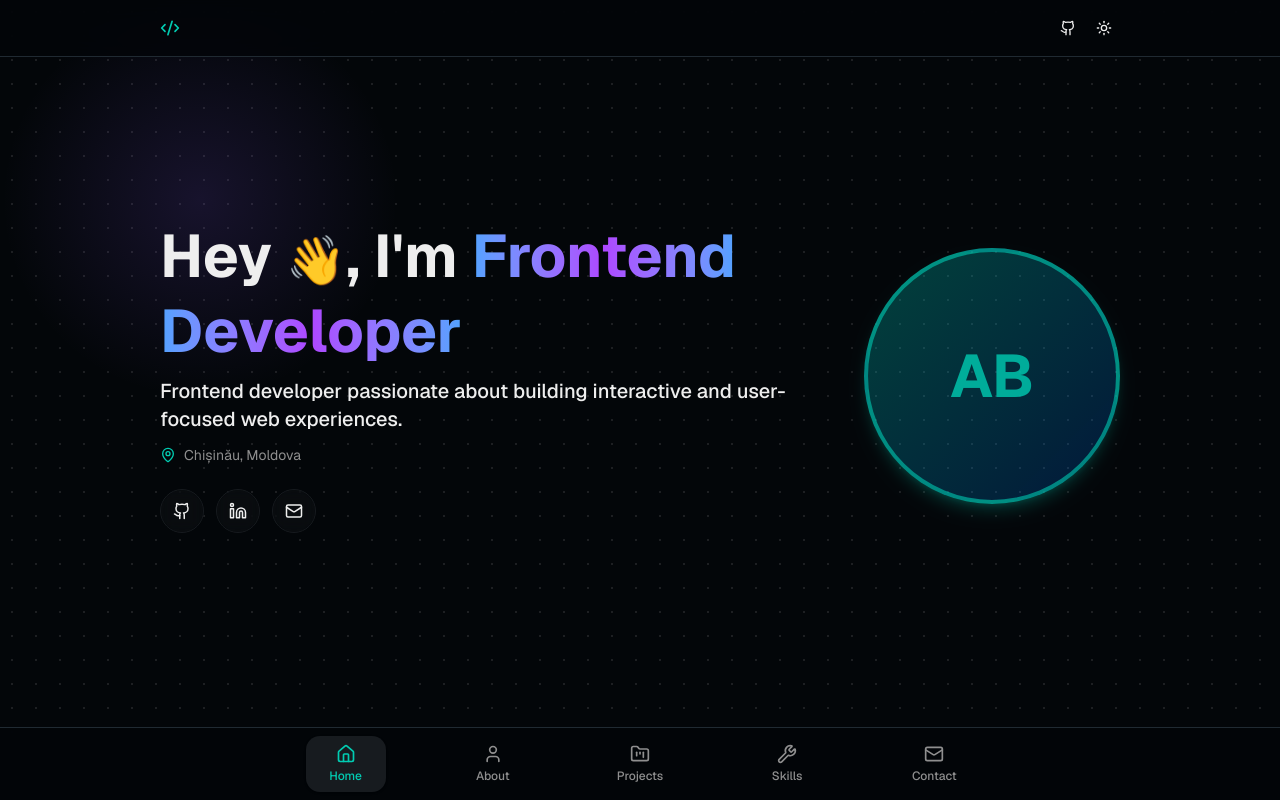
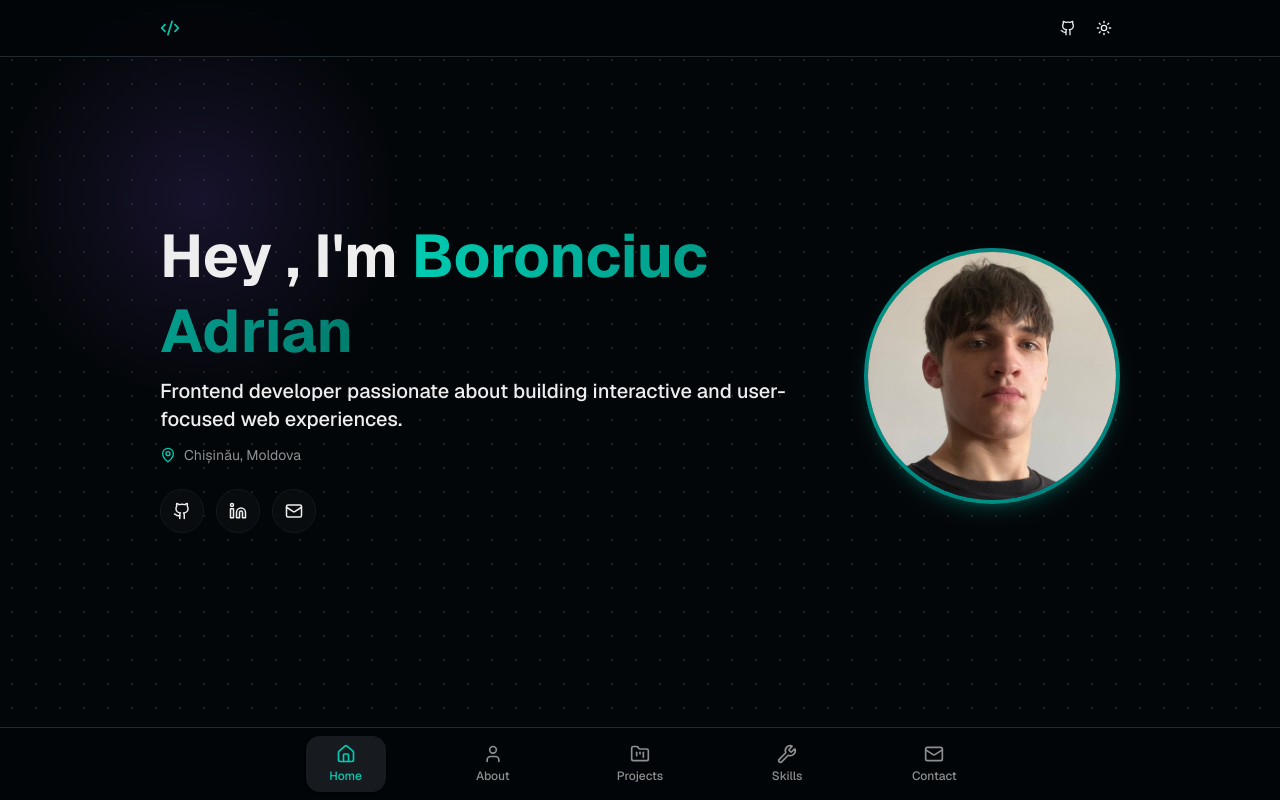
Before and after one commit to adrian-237/portfolio, a Next.js app: page / in a window 1280 px wide. Built offline with nearby package versions, Linux system fonts and the light colour scheme.

Commit message:
projects links fixes

```diff
--- a/src/app/contact/page.tsx
+++ b/src/app/contact/page.tsx
@@ -16,7 +16,7 @@ const socialLinks = [
     description: "boronciuc.adrian@gmail.com",
   },
   {
-    href: "https://linkedin.com",
+    href: "https://www.linkedin.com/in/adrian-boronciuc-434a3935b/",
     icon: Linkedin,
     label: "LinkedIn",
     description: "View LinkedIn profile",
--- a/src/app/page.tsx
+++ b/src/app/page.tsx
@@ -4,7 +4,11 @@ import { SocialLink } from "@/components/portfolio/social-link";
 
 const socialIcons = [
   { icon: Github, href: "https://github.com/adrian-237/", label: "GitHub" },
-  { icon: Linkedin, href: "https://linkedin.com", label: "LinkedIn" },
+  {
+    icon: Linkedin,
+    href: "https://www.linkedin.com/in/adrian-boronciuc-434a3935b/",
+    label: "LinkedIn",
+  },
   { icon: Mail, href: "mailto:boronciuc.adrian@gmail.com", label: "Email" },
 ];
 
@@ -16,14 +20,9 @@ export default function Home() {
           <div className="flex-1 text-center md:text-left">
             <h1 className="text-4xl sm:text-5xl lg:text-6xl font-bold mb-2 leading-tight">
               <span className="text-foreground">{"Hey "}</span>
-              <span className="text-3xl sm:text-4xl lg:text-5xl">{"👋"}</span>
               <span className="text-foreground">{", I'm "}</span>
-              <span className="bg-linear-to-r from-blue-400 via-purple-500 to-blue-400 bg-clip-text text-transparent">
-                Frontend
-              </span>
-              <br />
-              <span className="bg-linear-to-r from-blue-400 via-purple-500 to-blue-400 bg-clip-text text-transparent">
-                Developer
+              <span className="bg-linear-to-r from-primary to-primary/60 bg-clip-text text-transparent">
+                Boronciuc Adrian
               </span>
             </h1>
 
@@ -51,7 +50,11 @@ export default function Home() {
 
           <div className="relative">
             <div className="w-56 h-56 sm:w-64 sm:h-64 rounded-full border-4 border-primary/60 overflow-hidden bg-linear-to-br from-primary/30 to-blue-600/20 flex items-center justify-center shadow-lg shadow-primary/20">
-              <div className="text-6xl font-bold text-primary/80">AB</div>
+              <img
+                src="/img.jpg"
+                alt="Adrian Boronciuc"
+                className="w-full h-full object-cover"
+              />
             </div>
           </div>
         </div>
--- a/src/app/projects/page.tsx
+++ b/src/app/projects/page.tsx
@@ -9,7 +9,7 @@ const projects = [
     description:
       "A personal finance management platform built with React + TypeScript (frontend) and NestJS + PostgreSQL (backend) that lets users manage multiple wallets with multi-currency support, track income & expenses with customizable categories featuring spending limits (weekly, monthly, yearly), monitor subscriptions, automate salary deposits on set dates, and execute transfers between wallets with live currency conversion.",
     stack: ["React", "Nest.js", "TypeScript", "Tailwind CSS", "shadcn/ui"],
-    live: "expense-tracker-adrian.vercel.app",
+    live: "https://expense.electrolit.biz/",
     source: "https://github.com/adrian-237/ExpenseTracker",
   },
   {
@@ -17,7 +17,7 @@ const projects = [
     description:
       "Movie Circle - A modern media discovery & collections app built with Next.js + TypeScript featuring route-based sections, reusable UI components, and theme support, where you can browse/discover movies & TV shows, build personal collections (watchlists, favorites, etc.), share collections with friends via controlled links, and manage your profile + auth while exploring detailed media info like cast, reviews, and similar titles.",
     stack: ["React", "shadcn/ui", "Next.js", "Tailwind CSS"],
-    live: "movie-circle.vercel.app ",
+    live: "https://movie-circle.vercel.app/",
     source: "https://github.com/adrian-237/movie-circle",
   },
   {
@@ -28,7 +28,7 @@ const projects = [
     live: "https://www.expertschool.md/",
   },
   {
-    title: "Companny Information Website",
+    title: "Company Information Website",
     description:
       "A Next.js + TypeScript app with Payload CMS headless backend and PostgreSQL database featuring a multilingual (EN, RO, RU) website with a dynamic blog page integrated with backend for articles management, contact forms with email notifications via Nodemailer, and SEO optimization using Schema.org structured data. Built with shadcn components, Tailwind CSS, and next-intl for localization.",
     stack: ["React", "Payload CMS", "Tailwind CSS", "shadcn/ui"],
```
Also changed, not shown: public/img.jpg (added).
